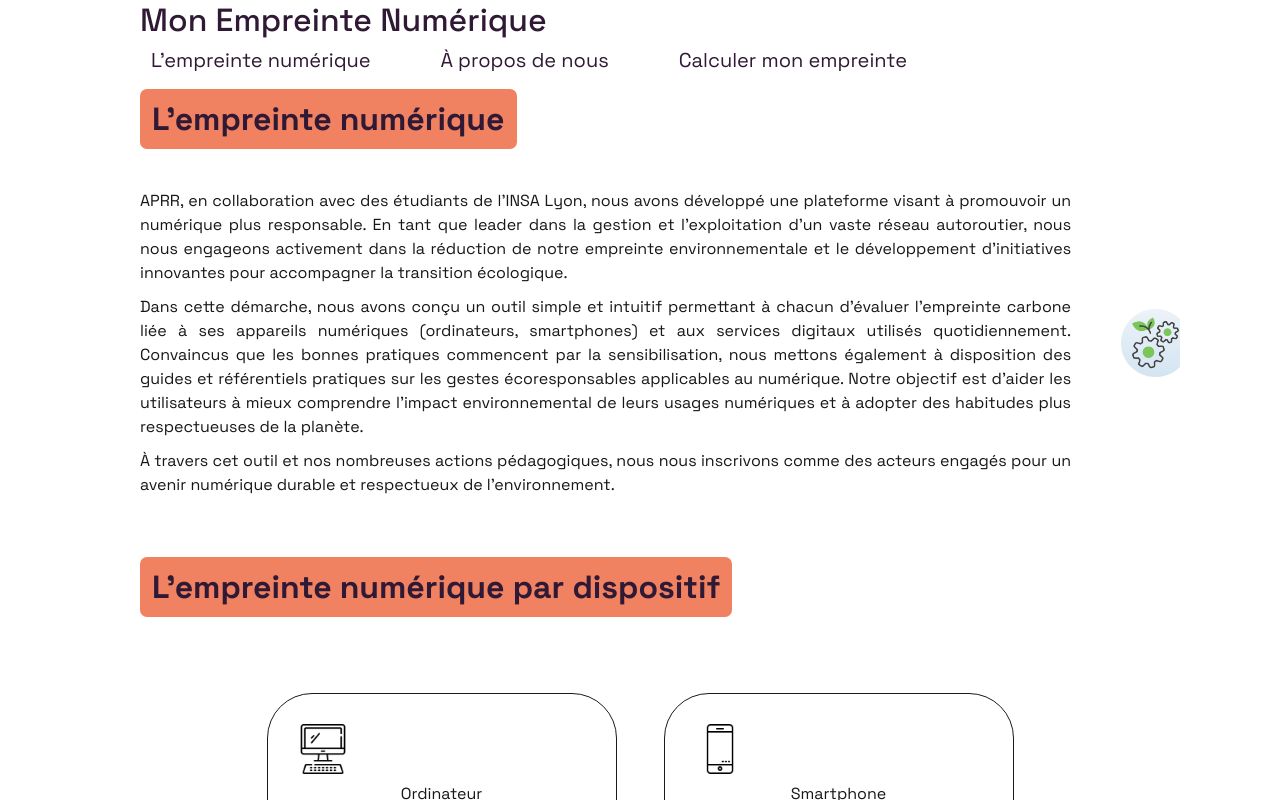
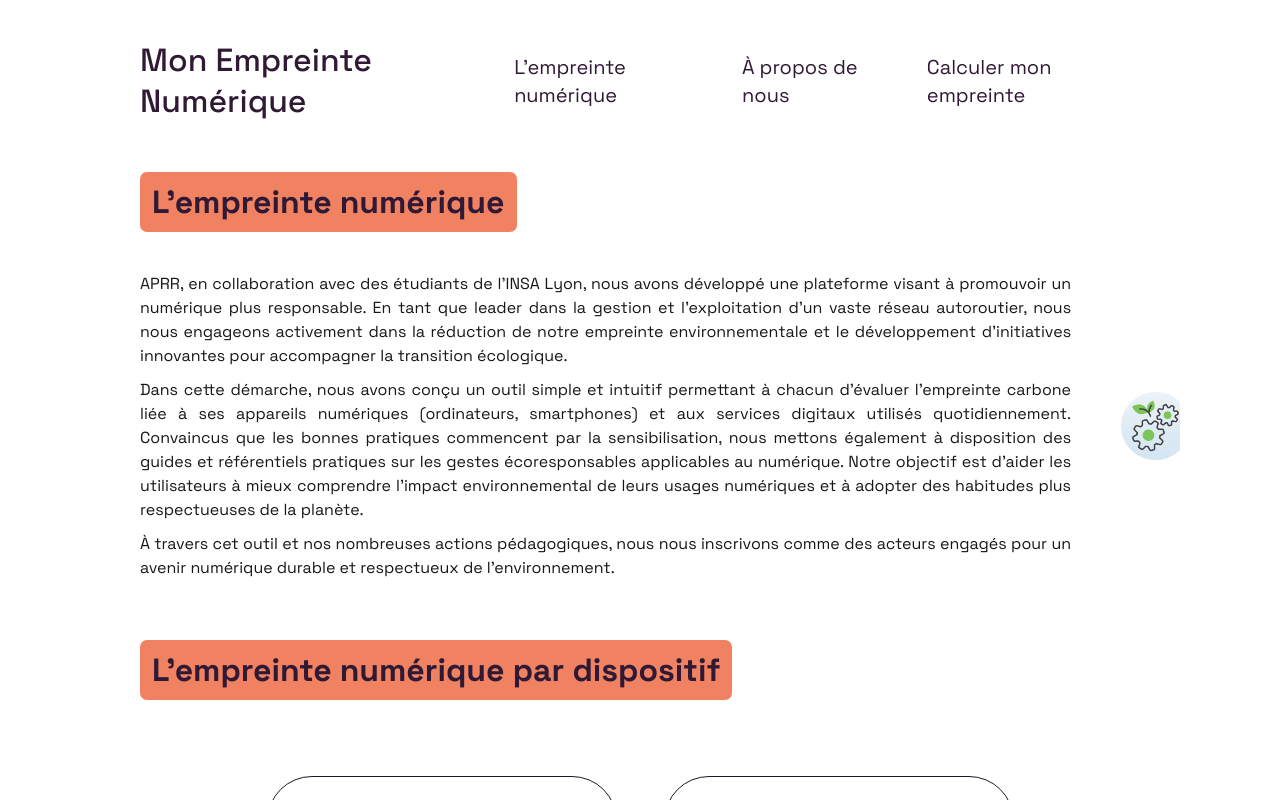
Before and after one commit to jbytes503/mon-empreinte-numerique, a Next.js app in the folder front/: page /learn-more in a window 1280 px wide. Shown: the top 800 px of the page. Built offline with nearby package versions, Linux system fonts and the light colour scheme.

Commit message:
display corrective

```diff
--- a/front/src/app/components/common/footer.module.css
+++ b/front/src/app/components/common/footer.module.css
@@ -5,7 +5,7 @@
     padding: 30px 30px 30px 30px;
     border-radius: 20px 20px 0 0;
     color: var(--color-3);
-    margin: 0 auto;
+    margin: 50px auto 0;
     display: flex;
     flex-direction: column;
     justify-content: space-between;
--- a/front/src/app/components/common/footer.tsx
+++ b/front/src/app/components/common/footer.tsx
@@ -10,14 +10,14 @@ const Footer = () => {
                         Mon Empreinte numérique
                     </p>
                     <div className={styles.infoText}>
-                        <a href="test">L'empreinte numerique</a>
+                        <a href="learn-more">L'empreinte numerique</a>
                         <a href="about">À propos de nous</a>
                     </div>
                 </div>
                 <div className={styles.contact}>Contactez-nous:</div>
                 <p>
                     Vous pouvez ouvrir une <strong>Pull Request</strong> sur le{' '}
-                    <a href="https://github.com/jbytes503/mon-empreinte-numerique-du-projet">
+                    <a href="https://github.com/jbytes503/mon-empreinte-numerique">
                         GitHub
                     </a>{' '}
                     du projet pour nous contacter.
--- a/front/src/app/components/navbar.module.css
+++ b/front/src/app/components/navbar.module.css
@@ -1,3 +1,9 @@
+.navbar {
+    display: flex;
+    justify-content: space-between;
+    margin: 40px 0;
+}
+
 .logoText {
     font-weight: 500;
     font-size: 32px;
@@ -10,6 +16,13 @@
     font-size: 20px;
     line-height: 28px;
     color: var(--color-5);
+    margin: 0 15px;
+}
+
+.menu {
+    display: flex;
+    justify-content: space-between;
+    align-items: center;
 }
 
 /* .hiddenButton : style par défaut */
@@ -17,7 +30,6 @@
     border: 1px solid rgba(0, 0, 0, 0); /* Bordure semi-transparente noire */
     border-radius: 6px;
     padding: 4px 6px;
-    margin: 0 4px;
     box-sizing: border-box;
     transition: border-color 0.3s ease; /* Transition fluide pour la bordure */
 }
@@ -27,6 +39,5 @@
     border: 1px solid var(--color-5);
     border-radius: 6px;
     padding: 4px 6px;
-    margin: 0 4px;
     box-sizing: border-box;
 }
--- a/front/src/app/components/navbar.tsx
+++ b/front/src/app/components/navbar.tsx
@@ -15,36 +15,33 @@ export default function Navbar() {
 
     // Liste des éléments de navigation
     const navItems = [
-        { name: "L'empreinte numérique", href: '/' },
+        { name: "L'empreinte numérique", href: '/learn-more' },
         { name: 'À propos de nous', href: '/about' },
         { name: 'Calculer mon empreinte', href: '/calculator' },
     ];
 
     return (
-        <div>
-            <nav className="block w-full max-w-screen px-4 py-4 mx-auto bg-white bg-opacity-90 sticky lg:px-8 backdrop-blur-lg backdrop-saturate-150 z-[9999]">
-                <div className="container flex flex-wrap items-center justify-between mx-auto text-slate-800">
+        <nav className={styles.navbar}>
             {/* Logo avec réinitialisation de la sélection au clic */}
             <Link
                 href="/"
-                        className={`mr-4 block cursor-pointer py-1.5 font-bold ${styles.logoText}`}
+                className={styles.logoText}
                 onClick={() => handleButtonClick(null)} // Réinitialiser la sélection lors du clic sur le logo
             >
                 Mon Empreinte Numérique
             </Link>
 
             {/* Menu Desktop */}
-                    <div className="hidden lg:block">
-                        <ul className="flex flex-col gap-7 mt-2 mb- lg:mb-0 lg:mt-0 lg:flex-row lg:items-center lg:gap-12">
+
+            <ul className={styles.menu}>
                 {navItems.map((item, index) => (
                     <li
                         key={index}
-                                    className={`flex items-center p-1 text-lg gap-x-2 text-slate-600 ${styles.navItemText}
+                        className={`${styles.navItemText}
                                         ${selectedButton === item.name ? styles.selectedButton : styles.hiddenButton}`} // Appliquer le style si le bouton est sélectionné
                     >
                         <Link
                             href={item.href}
-                                        className="flex items-center"
                             onClick={
                                 () => handleButtonClick(item.name) // Clic sur un bouton
                             }
@@ -54,9 +51,6 @@ export default function Navbar() {
                     </li>
                 ))}
             </ul>
-                    </div>
-                </div>
         </nav>
-        </div>
     );
 }
```
Lines whose indentation alone changed are shown as unchanged.
